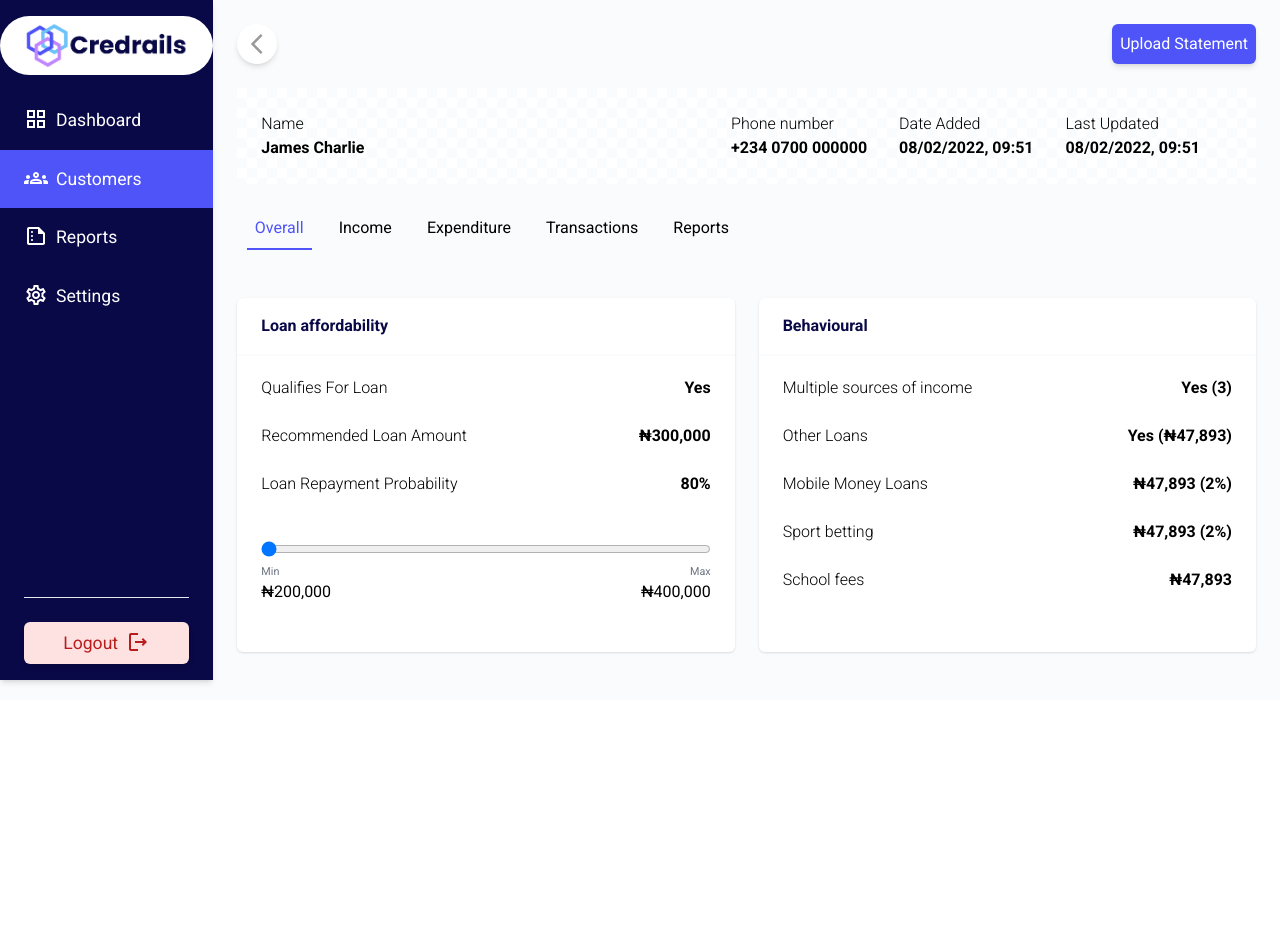
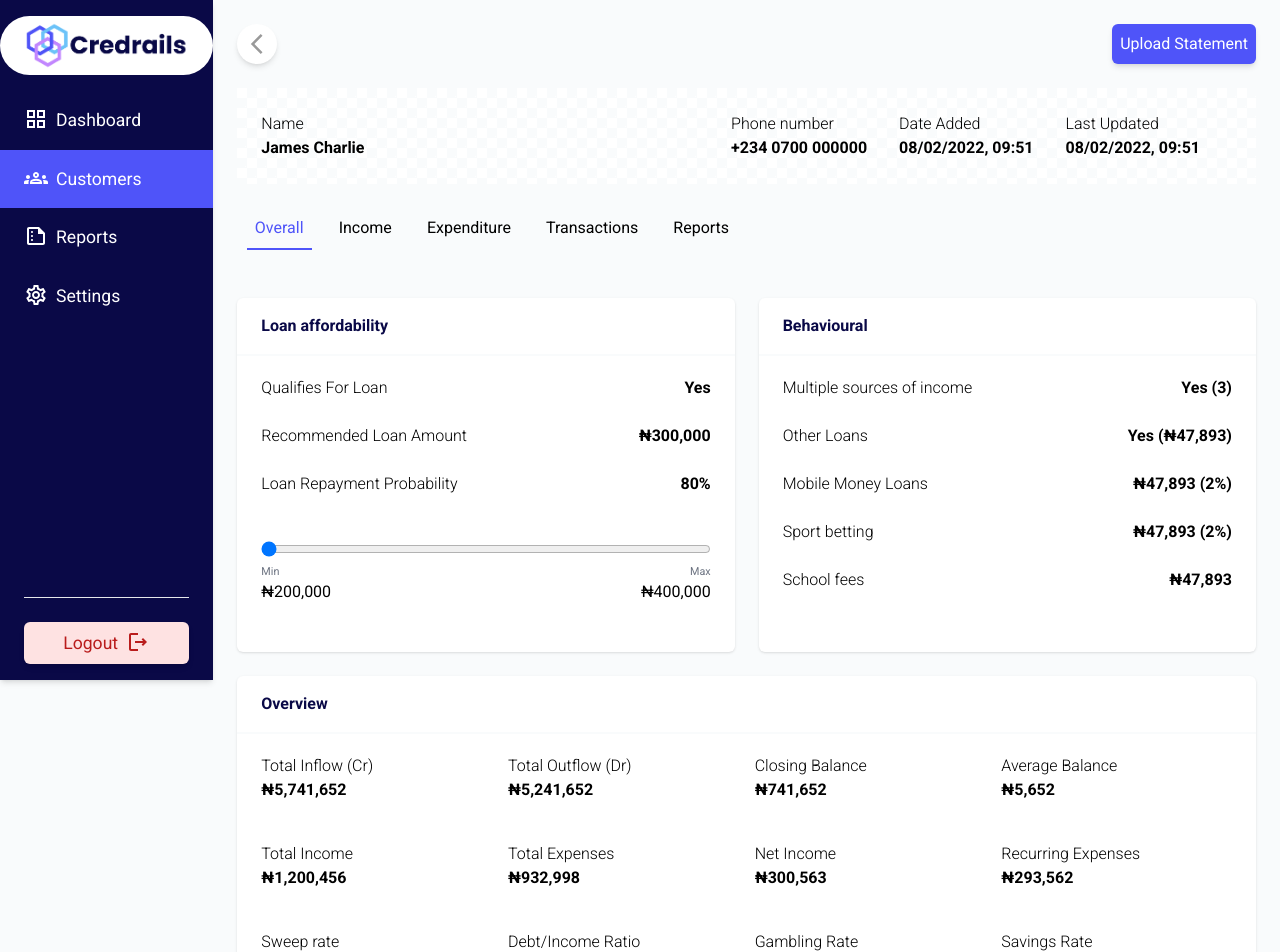
Before and after one commit to d3vkk/credrails, a Vue app: page / in a window 1280 px wide. Shown: the top 952 px of the page. Before the commit the page ends 800 px from the top, so only its background shows below. Built offline with nearby package versions, Linux system fonts and the light colour scheme.

Commit message:
refactor: Add OverviewCard

```diff
--- /dev/null
+++ b/src/components/OverviewCard.vue
@@ -0,0 +1,100 @@
+<template>
+  <div>
+    <div class="bg-white shadow rounded-md">
+      <div class="card-title font-bold px-6 py-4">Overview</div>
+      <div class="px-6 pt-2 pb-12">
+        <ul class="card-body grid grid-cols-4 gap-4">
+          <li
+            class="py-3 flex flex-col "
+            v-for="body in overviewArr"
+            :key="body.title"
+          >
+            <div class="card-details-title">{{ body.title }}</div>
+            <div class="font-bold">{{ body.body }}</div>
+          </li>
+        </ul>
+      </div>
+    </div>
+  </div>
+</template>
+
+<script lang="ts">
+import { defineComponent} from "vue";
+import OverviewSubCard from "../layouts/OverviewSubCard.vue";
+import customerOverview from "../utils/customerOverview";
+import CustomerCardDetails from "../types/CustomerCardDetails";
+
+export default defineComponent({
+  components: {
+    OverviewSubCard,
+  },
+  setup() {
+    const overviewArr: Array<CustomerCardDetails> = [
+      {
+        title: "Total Inflow (Cr)",
+        body: `₦${customerOverview.totalInflow.toLocaleString()}`,
+      },
+      {
+        title: "Total Outflow (Dr)",
+        body: `₦${customerOverview.totalOutflow.toLocaleString()}`,
+      },
+      {
+        title: "Closing Balance",
+        body: `₦${customerOverview.closingBalance.toLocaleString()}`,
+      },
+      {
+        title: "Average Balance",
+        body: `₦${customerOverview.averageBalance.toLocaleString()}`,
+      },
+      {
+        title: "Total Income",
+        body: `₦${customerOverview.totalIncome.toLocaleString()}`,
+      },
+      {
+        title: "Total Expenses",
+        body: `₦${customerOverview.totalExpenses.toLocaleString()}`,
+      },
+      {
+        title: "Net Income",
+        body: `₦${customerOverview.netIncome.toLocaleString()}`,
+      },
+      {
+        title: "Recurring Expenses",
+        body: `₦${customerOverview.recurringExpenses.toLocaleString()}`,
+      },
+      {
+        title: "Sweep rate",
+        body: `₦${customerOverview.sweepRate.toLocaleString()}`,
+      },
+      {
+        title: "Debt/Income Ratio",
+        body: `₦${customerOverview.debtIncomeRatio.toLocaleString()}`,
+      },
+      {
+        title: "Gambling Rate",
+        body: `₦${customerOverview.gamblingRate.toLocaleString()}`,
+      },
+      {
+        title: "Savings Rate",
+        body: `₦${customerOverview.savingsRate.toLocaleString()}`,
+      },
+    ];
+
+    return {
+      overviewArr,
+    };
+  },
+});
+</script>
+
+<style scoped>
+.card-title {
+  color: var(--primary);
+  border-bottom: 2px solid var(--gray-100);
+}
+
+.card-details-title {
+  font-weight: 300;
+}
+
+</style>
--- /dev/null
+++ b/src/types/CustomerOverview.ts
@@ -0,0 +1,16 @@
+interface CustomerOverview {
+  totalInflow: number;
+  totalOutflow: number;
+  closingBalance: number;
+  averageBalance: number;
+  totalIncome: number;
+  totalExpenses: number;
+  netIncome: number;
+  recurringExpenses: number;
+  sweepRate: number;
+  debtIncomeRatio: number;
+  gamblingRate: number;
+  savingsRate: number;
+}
+
+export default CustomerOverview;
--- /dev/null
+++ b/src/utils/customerOverview.ts
@@ -0,0 +1,18 @@
+import CustomerOverview from "../types/CustomerOverview";
+
+const customerOverview: CustomerOverview = {
+  totalInflow: 5741652,
+  totalOutflow: 5241652,
+  closingBalance: 741652,
+  averageBalance: 5652,
+  totalIncome: 1200456,
+  totalExpenses: 932998,
+  netIncome: 300563,
+  recurringExpenses: 293562,
+  sweepRate: 77,
+  debtIncomeRatio: 86,
+  gamblingRate: 2,
+  savingsRate: 12,
+};
+
+export default customerOverview;
--- a/src/views/Dashboard.vue
+++ b/src/views/Dashboard.vue
@@ -12,6 +12,7 @@
           <li class="mr-6"><LoanCard /></li>
           <li><BehaviourCard/></li>
         </ul>
+        <div><OverviewCard/></div>
       </li>
     </ul>
   </div>
@@ -25,6 +26,7 @@ import ProfileCard from "../components/ProfileCard.vue";
 import SubNavbar from "../components/SubNavbar.vue";
 import LoanCard from "../components/LoanCard.vue";
 import BehaviourCard from "../components/BehaviourCard.vue";
+import OverviewCard from "../components/OverviewCard.vue";
 
 export default defineComponent({
   components: {
@@ -34,6 +36,7 @@ export default defineComponent({
     SubNavbar,
     LoanCard,
     BehaviourCard,
+    OverviewCard,
   },
 });
 </script>
```
